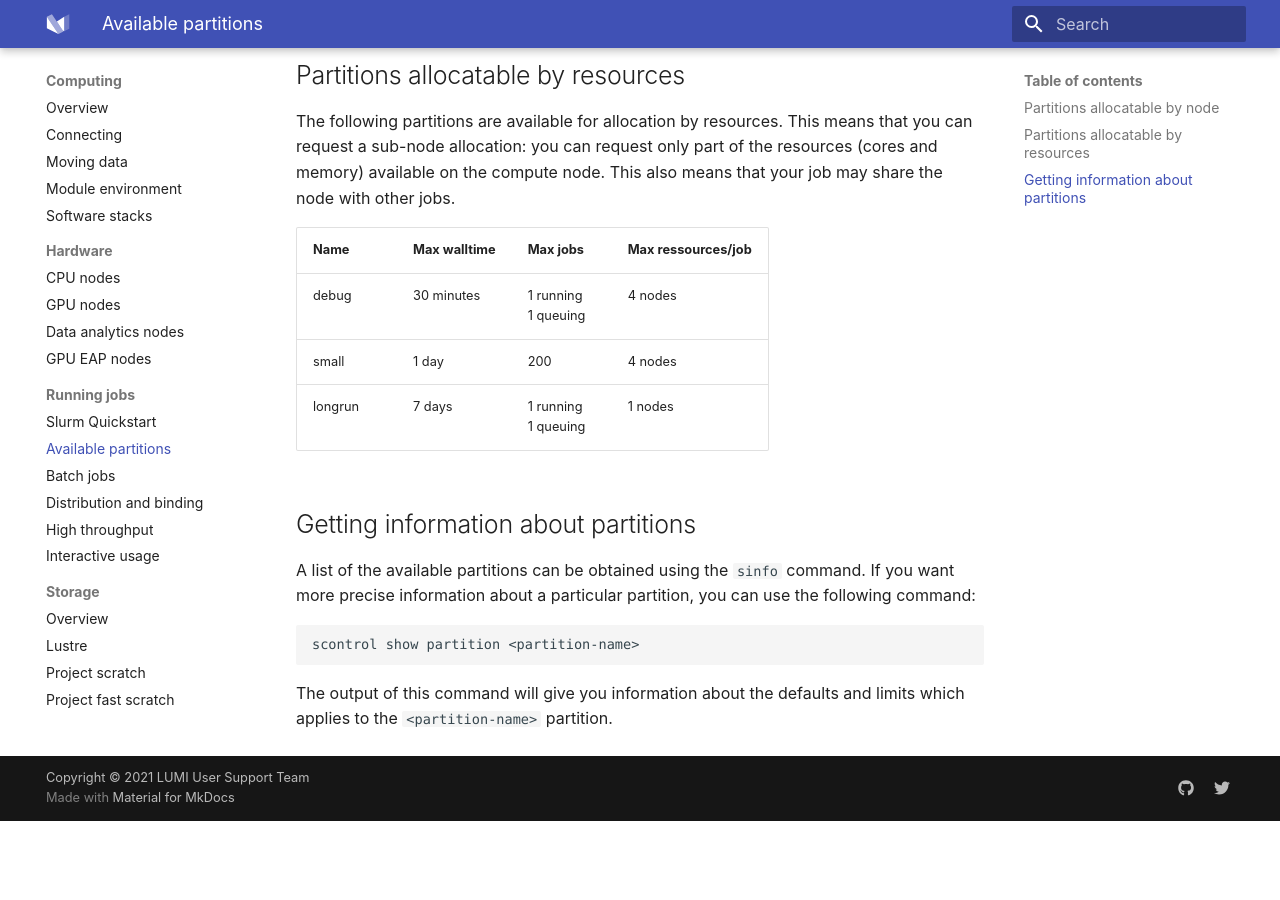
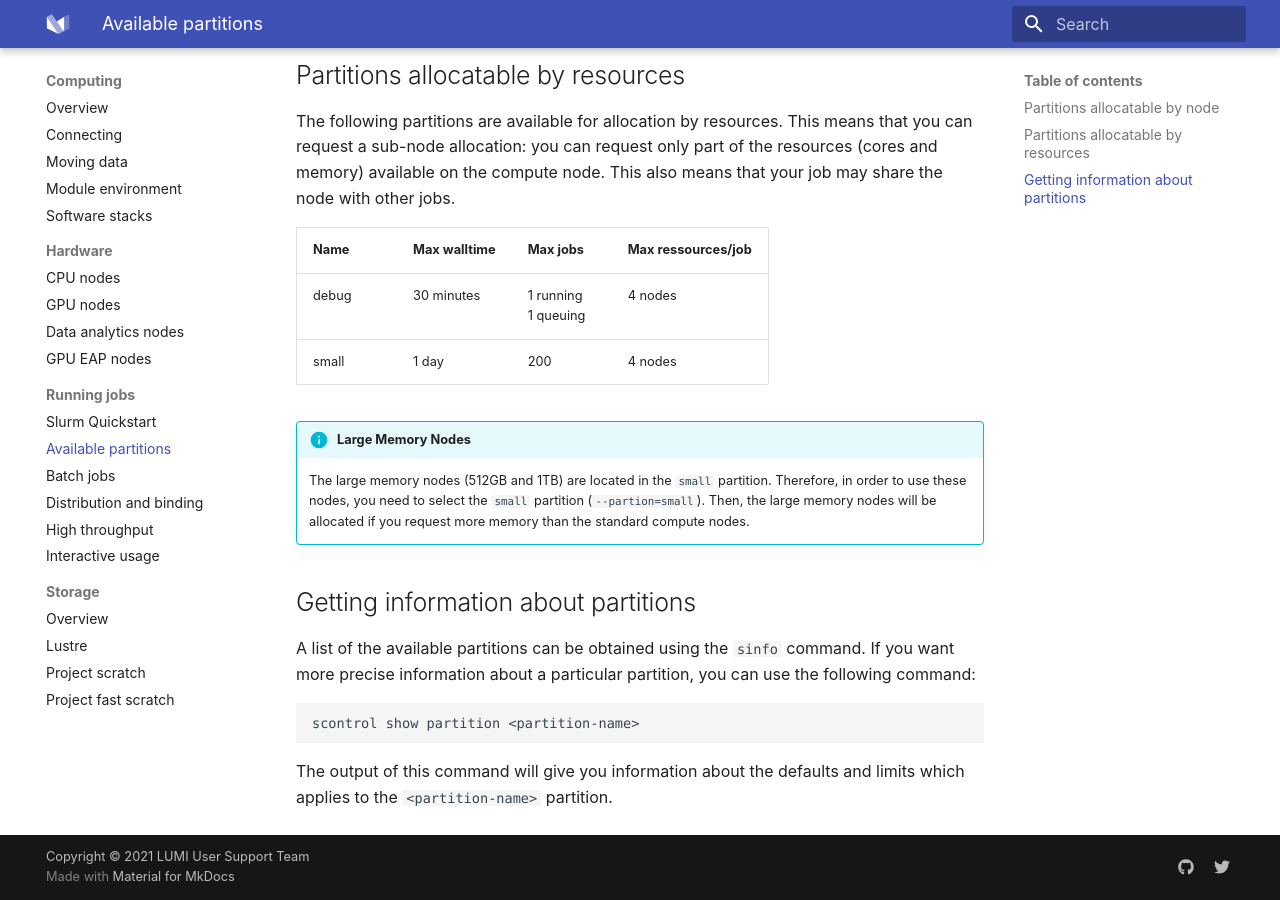
Before and after one commit to Lumi-supercomputer/lumi-userguide, an MkDocs documentation site: the page built from docs/computing/jobs/partitions.md, in a window 1280 px wide and 900 px high, scrolled down 649 px. Built offline with MkDocs 1.6.1 and Material for MkDocs 9.7.7, drawn with Linux system fonts in a browser that asks for light colours; before the commit the page ends 1470 px from its top, so only the background shows below that.

Commit message:
information on how to use the fat nodes

```diff
--- a/docs/computing/jobs/partitions.md
+++ b/docs/computing/jobs/partitions.md
@@ -28,7 +28,12 @@ that your job may share the node with other jobs.
 | ------- | ------------ | ----------------------- | ------------------ |
 | debug   | 30 minutes   | 1 running<br/>1 queuing | 4 nodes            |
 | small   | 1 day        | 200                     | 4 nodes            |
-| longrun | 7 days       | 1 running<br/>1 queuing | 1 nodes            |
+
+!!! info "Large Memory Nodes"
+    The large memory nodes (512GB and 1TB) are located in the `small` partition.
+    Therefore, in order to use these nodes, you need to select the `small`
+    partition (`--partion=small`). Then, the large memory nodes will be
+    allocated if you request more memory than the standard compute nodes.
 
 ## Getting information about partitions
 
```
